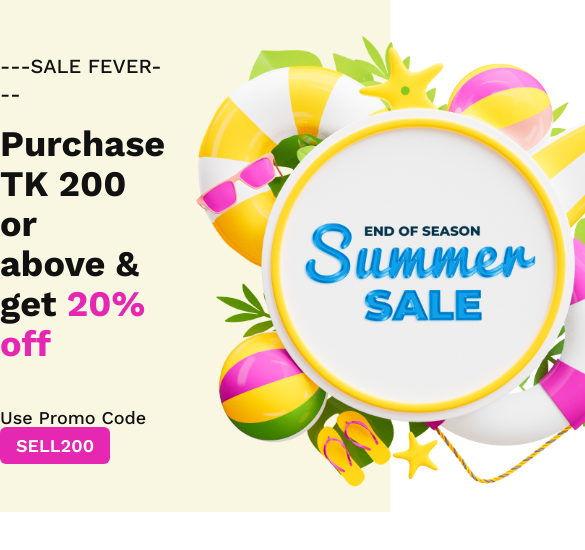
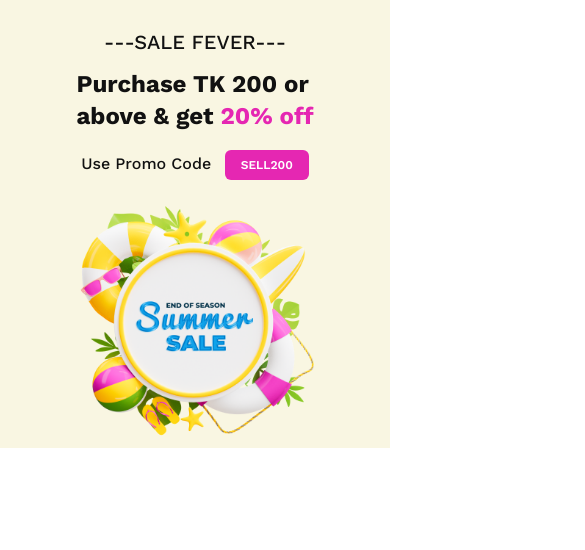
Before and after one commit to Shawon-Mahmud07/summer-sale, a plain HTML site: page index.html in a window 390 px wide. Shown: the top 550 px of the page, 585 px wide, since content can reach past the window. Drawn offline with nearby package versions, Linux system fonts and the light colour scheme.

Commit message:
full responsive header section added

```diff
--- a/index.html
+++ b/index.html
@@ -20,18 +20,21 @@
 <body style="font-family:'Work Sans', sans-serif;">
   <!-- ===============Header section ================ -->
   <header>
-    <section class="bg-[#F9F6E2] flex justify-between items-center">
-      <div class="flex-1  flex flex-col justify-center items-center">
-        <h3 class="text-xl text-[#111] font-medium">---SALE FEVER---</h3>
-        <h1 class="text-4xl font-bold text-[#111] mt-4 mb-10">Purchase TK 200 or <br> above & get <span
-            class="text-[#E527B2]">20%
+    <section class="bg-[#F9F6E2] md:flex justify-between items-center max-w-screen-2xl h-auto">
+      <div class="flex-1  flex flex-col justify-center items-center p-3">
+        <h3 class="text-xl text-[#111] font-medium mt-4 md:mt-0">---SALE FEVER---</h3>
+        <h1 class="text-2xl md:text-3xl lg:text-4xl font-bold text-[#111] mt-3 mb-5 lg:mt-4 lg:mb-10">Purchase TK 200
+          or <br>
+          above & get
+          <span class="text-[#E527B2]">20%
             off</span>
         </h1>
-        <p><span class="text-[#111] text-lg font-medium mr-2">Use Promo Code</span> <span
-            class="text-[#FFF] text-lg font-semibold bg-[#E527B2] px-4 py-2 rounded-md">SELL200</span></p>
+        <p><span class="text-[#111] md:text:base lg:text-lg font-medium mr-2">Use Promo Code</span> <span
+            class="text-[#FFF] text-xs md:text-base lg:text-lg font-semibold bg-[#E527B2] px-4 py-2 rounded-md">SELL200</span>
+        </p>
       </div>
-      <div class="flex-1">
-        <img class="max-w-lg" src="images/Summer 1.png" alt="banner-img">
+      <div class="flex-1 md:p-3 lg:p-0">
+        <img class=" w-8/12 mx-auto  lg:max-w-lg" src="images/Summer 1.png" alt="banner-img">
       </div>
     </section>
   </header>
```
